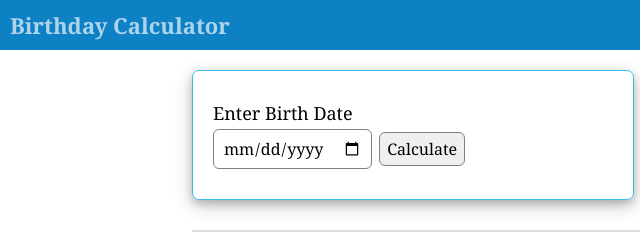
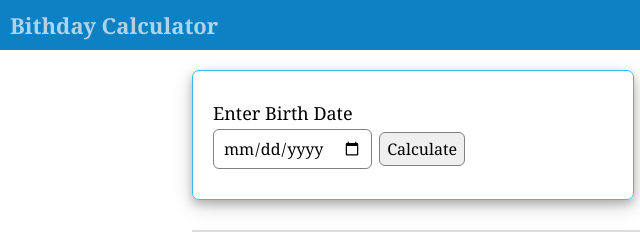
Before and after one commit to moseremzy/Birthday_Calculator, a plain HTML site: page index.html in a window 1280 px wide. Shown: the top 240 px of the page, 0-640 px from the left. Drawn offline with nearby package versions, Linux system fonts and the light colour scheme.

Commit message:
Update index.html

```diff
--- a/index.html
+++ b/index.html
@@ -12,7 +12,7 @@
 </head>
 <body>
   <div class = "header">
-      <h2>Birthday Calculator</h2>
+      <h2>Bithday Calculator</h2>
       <i class="fa-solid fa-bars" id = "hamburger"></i>
   </div>
 
```
